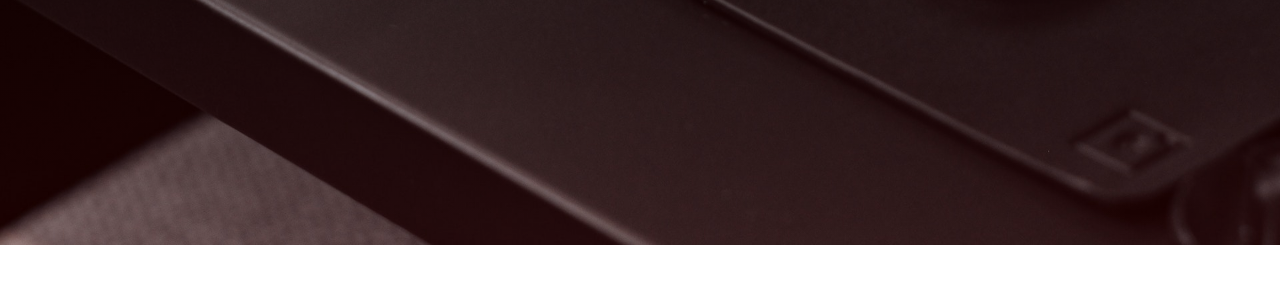
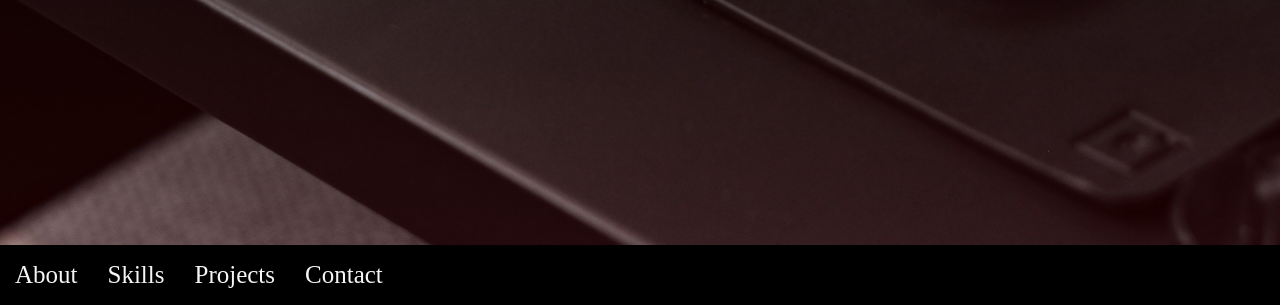
Before and after one commit to tarricsookdeo/tarricsookdeo, a plain HTML site: page index.html in a window 1280 px wide. Shown: the part 555-860 px from the top of the page. Before the commit the page ends 800 px from the top, so only its background shows below. Drawn offline with Linux system fonts and the light colour scheme.

Commit message:
Add basic navbar

```diff
--- a/index.html
+++ b/index.html
@@ -32,5 +32,14 @@
       </div>
       <a href="#" id="header-btn">More About Me</a>
     </header>
+
+    <nav>
+      <ul>
+        <li><a href="#top">About</a></li>
+        <li><a href="">Skills</a></li>
+        <li><a href="">Projects</a></li>
+        <li><a href="">Contact</a></li>
+      </ul>
+    </nav>
   </body>
 </html>
--- a/styles.css
+++ b/styles.css
@@ -3,6 +3,7 @@
 * {
   margin: 0;
   padding: 0;
+  scroll-behavior: smooth;
 }
 
 body {
@@ -57,3 +58,21 @@ body {
 }
 
 /* NAVIGATION BAR STYLES */
+nav {
+  font-size: 25px;
+  background-color: black;
+}
+
+nav ul {
+  display: flex;
+}
+
+nav ul > li {
+  list-style: none;
+  margin: 10px 15px;
+}
+
+nav ul > li > a {
+  text-decoration: none;
+  color: whitesmoke;
+}
```
